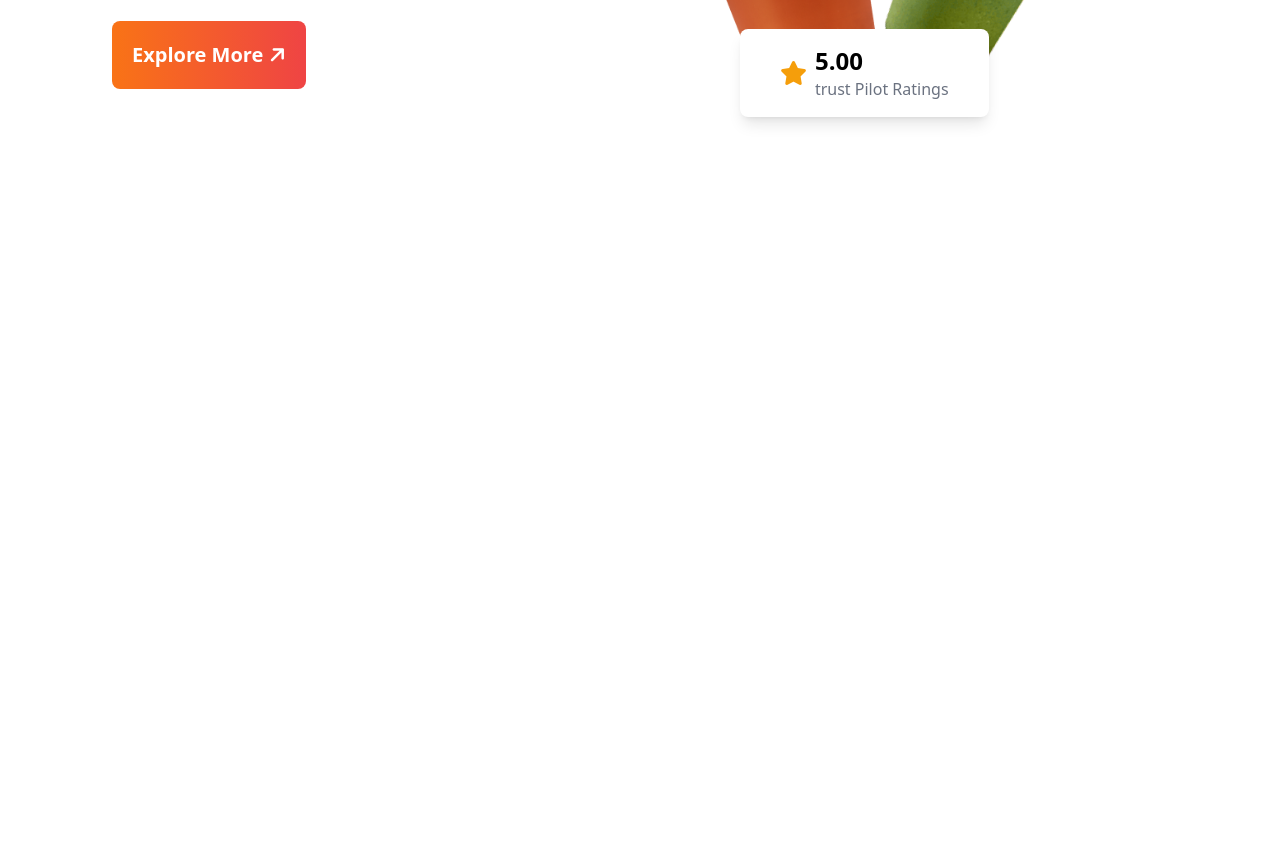
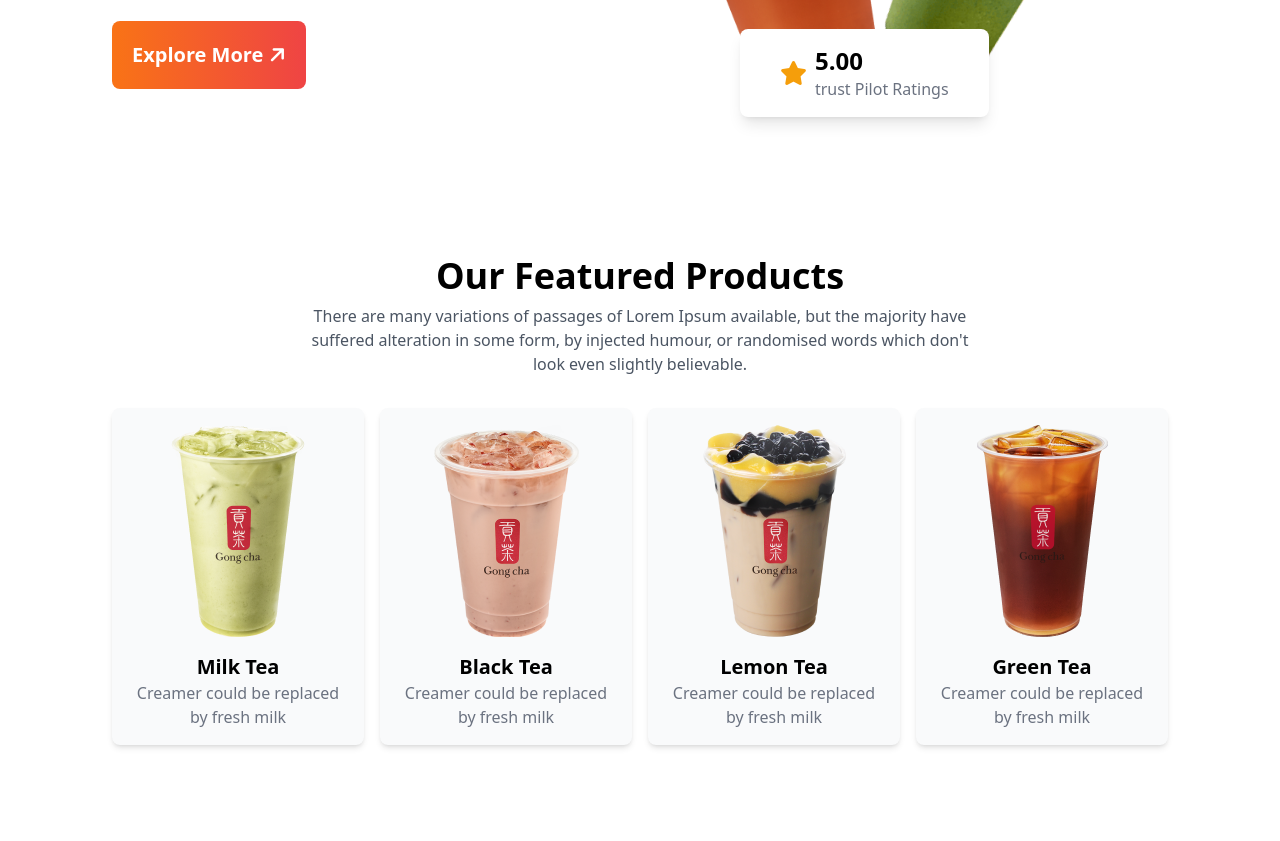
Before and after one commit to Mominur-sumon/tea-house-with-tailwindcss, a plain HTML site: page index.html in a window 1280 px wide. Shown: the part 331-1172 px from the top of the page. Before the commit the page ends 800 px from the top, so only its background shows below. Drawn offline with nearby package versions, Linux system fonts and the light colour scheme.

Commit message:
featured section done

```diff
--- a/index.html
+++ b/index.html
@@ -29,7 +29,7 @@
     <main class="max-w-screen-xl mx-auto px-16 lg:px-28">
 
         <!-- Header Section -->
-         <header class="flex pt-10 mb-10">
+         <header class="lg:flex pt-10 mb-10">
             <!-- Text Content -->
              <div>
                 <h1 class="text-5xl md:text-7xl">It's good <br>
@@ -60,6 +60,58 @@
                 </div>
               </div>
          </header>
+         <!-- featured production section -->
+          <section class="py-8 lg:py-24">
+            <!-- title -->
+             <div class="text-center mb-8">
+                <h1 class="text-3xl md:text-4xl font-bold mb-2">Our Featured Products</h1>
+                <p class="text-gray-600 max-w-2xl mx-auto">There are many variations of passages of Lorem Ipsum available, but the majority have suffered alteration in some form, by injected humour, or randomised words which don't look even slightly believable. </p>
+             </div>
+             <!-- grid card -->
+              <div class="grid grid-cols-1 md:grid-cols-2 lg:grid-cols-4 gap-4 text-center">
+                <!-- product card -->
+                 <div class="rounded-lg shadow-md bg-gray-50 overflow-hidden">
+                    <!-- image -->
+                     <img class="mx-auto pt-4" src="images/tea-1.png" alt="tea-1">
+                     <div class="p-4">
+                        <h2 class="font-bold text-xl">Milk Tea</h2>
+                     <p class="text-gray-500">Creamer could be replaced by fresh milk</p>
+
+                     </div>
+                 </div>
+                 <!-- product card -->
+                 <div class="rounded-lg shadow-md bg-gray-50 overflow-hidden">
+                    <!-- image -->
+                     <img class="mx-auto pt-4" src="images/tea-2.png" alt="tea-2">
+                     <div class="p-4">
+                        <h2 class="font-bold text-xl">Black Tea</h2>
+                     <p class="text-gray-500">Creamer could be replaced by fresh milk</p>
+
+                     </div>
+                 </div>
+                 <!-- product card -->
+                 <div class="rounded-lg shadow-md bg-gray-50 overflow-hidden">
+                    <!-- image -->
+                     <img class="mx-auto pt-4" src="images/tea-3.png" alt="tea-3">
+                     <div class="p-4">
+                        <h2 class="font-bold text-xl">Lemon Tea</h2>
+                     <p class="text-gray-500">Creamer could be replaced by fresh milk</p>
+
+                     </div>
+                 </div>
+                 <!-- product card -->
+                 <div class="rounded-lg shadow-md bg-gray-50 overflow-hidden">
+                    <!-- image -->
+                     <img class="mx-auto pt-4" src="images/tea-4.png" alt="tea-4">
+                     <div class="p-4">
+                        <h2 class="font-bold text-xl">Green Tea</h2>
+                     <p class="text-gray-500">Creamer could be replaced by fresh milk</p>
+
+                     </div>
+                 </div>
+
+              </div>
+          </section>
 
     </main>
 </body>
```
